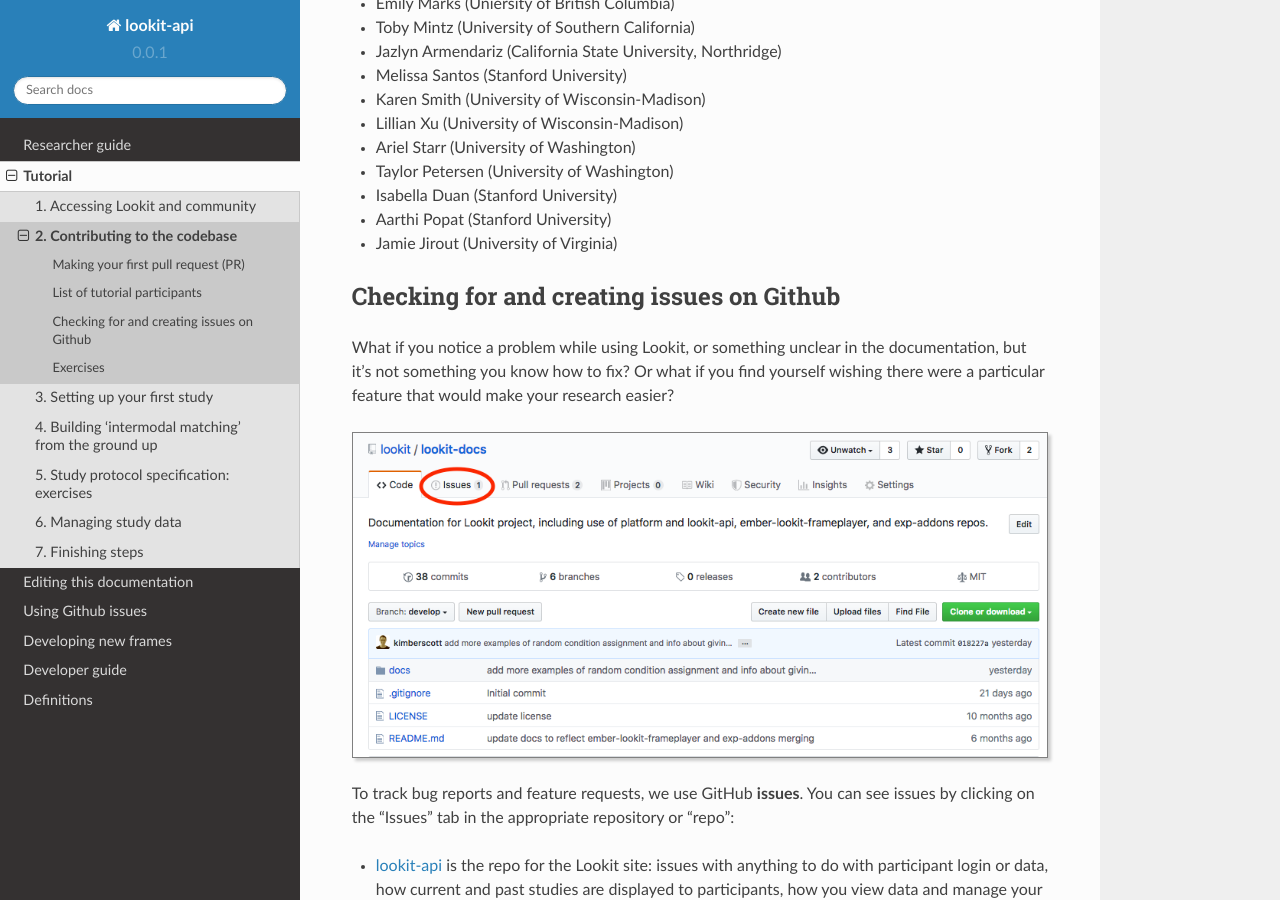
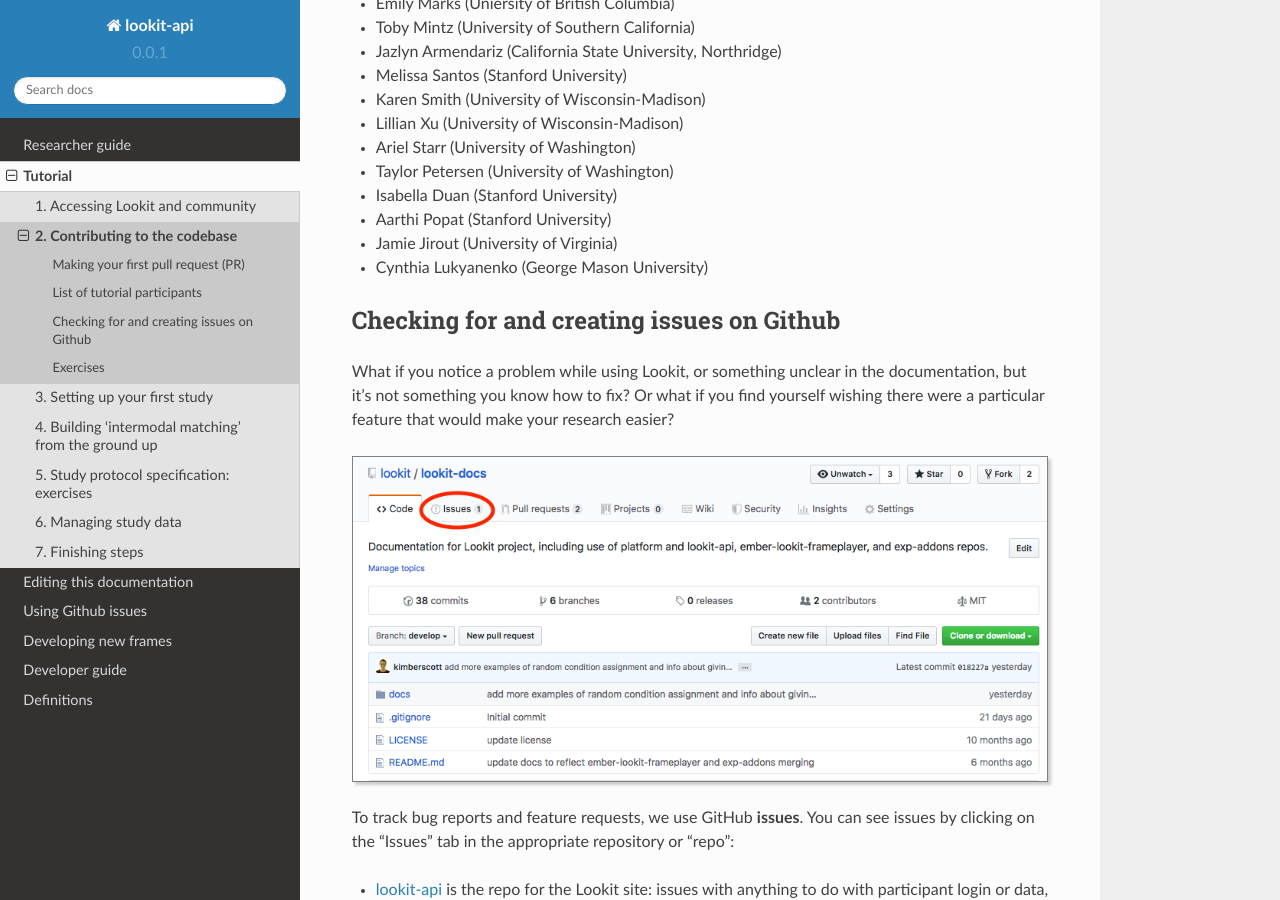
Before and after one commit to lookit/lookit-docs, a Sphinx documentation site: the page built from docs/source/tutorial-contributing.rst, in a window 1280 px wide and 900 px high, scrolled down 5721 px. Built offline with Sphinx 7.4.7 and the Read the Docs theme 2.0.0, drawn with Linux system fonts in a browser that asks for light colours.

Commit message:
Add tutorial participant to the list

```diff
--- a/docs/source/tutorial-contributing.rst
+++ b/docs/source/tutorial-contributing.rst
@@ -143,6 +143,7 @@
 - Isabella Duan (Stanford University)
 - Aarthi Popat (Stanford University)
 - Jamie Jirout (University of Virginia)
+- Cynthia Lukyanenko (George Mason University)
 
 .. _Github issues overview:
 
```
